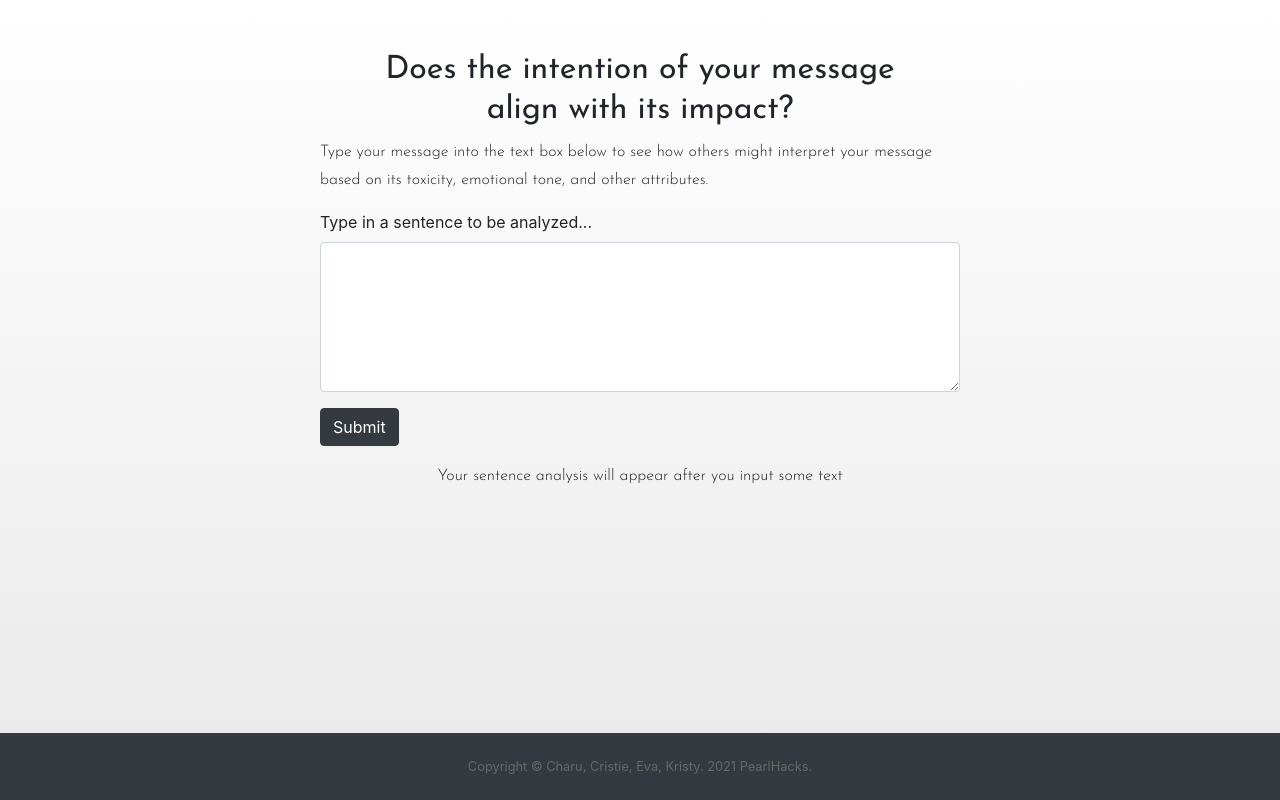
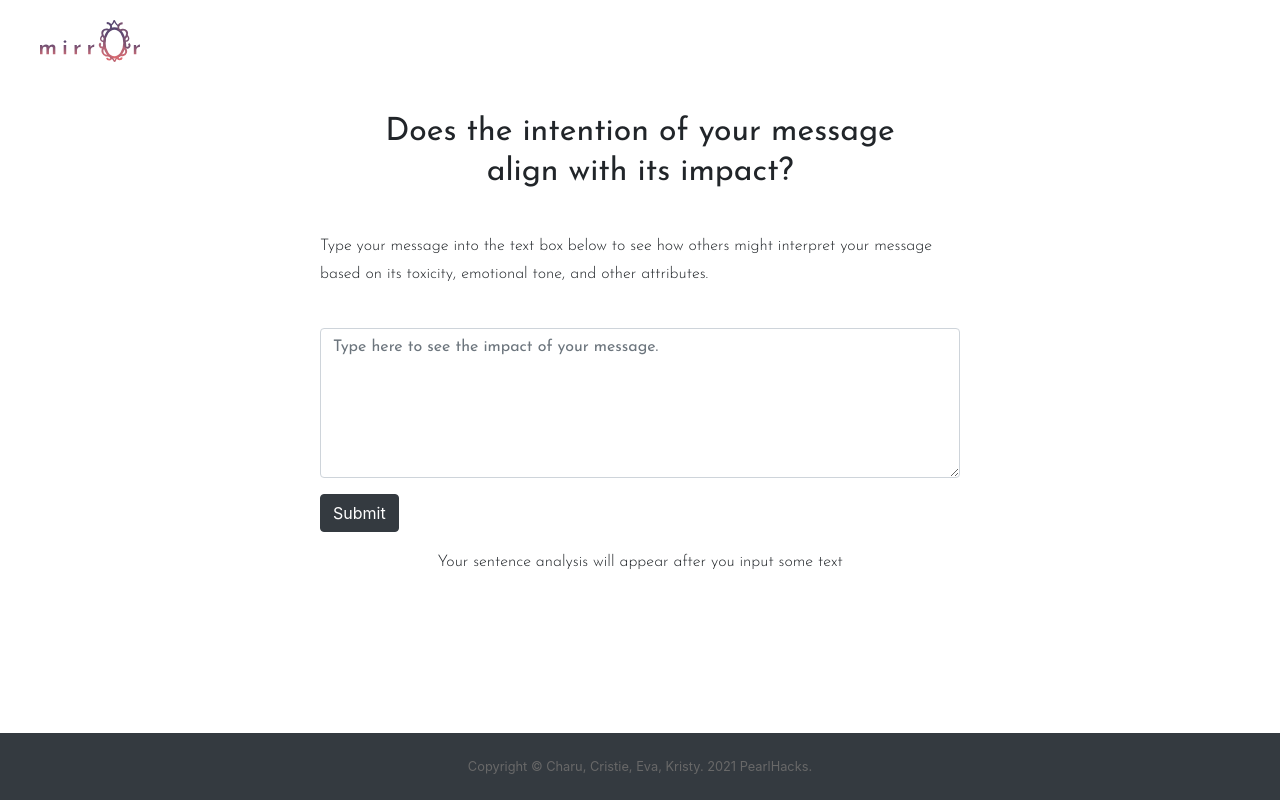
Before and after one commit to charusm18/PearlHacks, a Flask app: page / in a window 1280 px wide. Run offline with Flask 2, Linux system fonts and the light colour scheme; some libraries are stand-ins or nearby versions.

Commit message:
added header icon and favicon

```diff
--- a/static/main.css
+++ b/static/main.css
@@ -12,6 +12,18 @@
 }
 
 /* Body Classes */
+
+.name_header{
+  margin-right:auto;
+}
+
+.logo{
+  width: 100px;
+  height: auto;
+  margin-left: 40px;
+  margin-top: 20px;
+}
+
 .test-main {
   text-align: center;
 }
@@ -57,14 +69,45 @@ body {
 }
 
 body {
-  background: linear-gradient(#ffffff, #e9e9e9);
+  background: #ffffff;
 }
 
 p{
   font-family: josefin-light;
   font-size: 16px;
   line-height: 28px;
-  margin-top: 41px;
+}
+
+#description {
+  font-family: josefin-light;
+  font-size: 16px;
+  line-height: 28px;
+  margin-top: 40px;
+  margin-bottom: 40px;
+}
+
+::-webkit-input-placeholder {
+  font-family: josefin-regular;
+  font-size: 16px;
+  color: red;
+}
+
+::-moz-placeholder {
+  font-family: josefin-regular;
+  font-size: 16px;
+  color: red;
+}
+
+::-ms-placeholder {
+  font-family: josefin-regular;
+  font-size: 16px;
+  color: red;
+}
+
+::placeholder {
+  font-family: josefin-regular;
+  font-size: 16px;
+  color: red;
 }
 
 h1{
--- a/templates/index.html
+++ b/templates/index.html
@@ -2,6 +2,7 @@
 <head>
     <meta charset="utf-8">
     <title>Emotion Analysis</title>
+    <link rel="shortcut icon" type="image/jpg" href="static/images/mirror_logo2.svg"/>
     <meta name="author" content="Charu, Cristie, Eva, Kristy">
     <meta name="description" content="A emotion analysis app for inputted sentences.">
     <meta name="viewport" content="width=device-width, initial-scale=1.0">
@@ -18,14 +19,16 @@
 </head>
 
 <body class="d-flex flex-column">
+    <div class="header">
+        <a href="index.html"><img class="logo" src="/static/images/mirror_logo1_final.svg" alt="logo"></a>
+    </div>
     <div class="test-main" id="page-content">
         <h1 id="page-title">Does the intention of your message align with its impact?</h1>
         <div class="test">
-            <p>Type your message into the text box below to see how others might interpret your message based on its toxicity, emotional tone, and other attributes.</p>
+            <p id="description">Type your message into the text box below to see how others might interpret your message based on its toxicity, emotional tone, and other attributes.</p>
             <form method="post" action="/nlp" my-form>
                 <div class="form-group">
-                    <label for="exampleFormControlTextarea1">Type in a sentence to be analyzed...</label>
-                    <textarea name="text" class="form-control" id="exampleFormControlTextarea1"></textarea>
+                    <textarea placeholder="Type here to see the impact of your message." name="text" class="form-control" id="exampleFormControlTextarea1"></textarea>
                 </div>
                 <button type="submit" class="btn btn-dark">Submit</button>
             </form>
```
Also changed, not shown: static/images/mirror_logo1_final.svg (added), static/images/mirror_logo2.svg (added).
